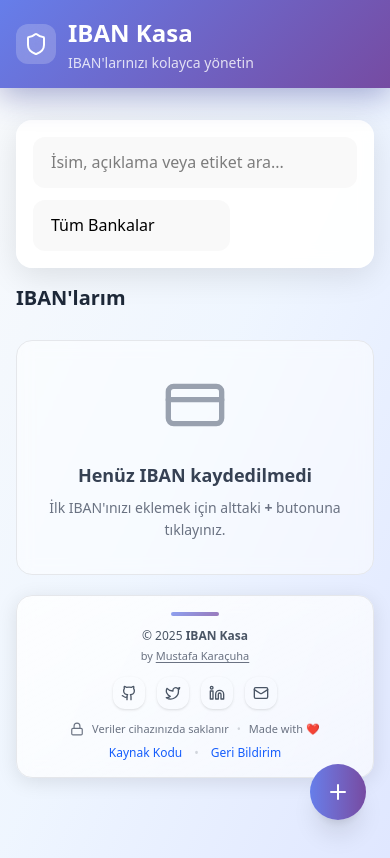
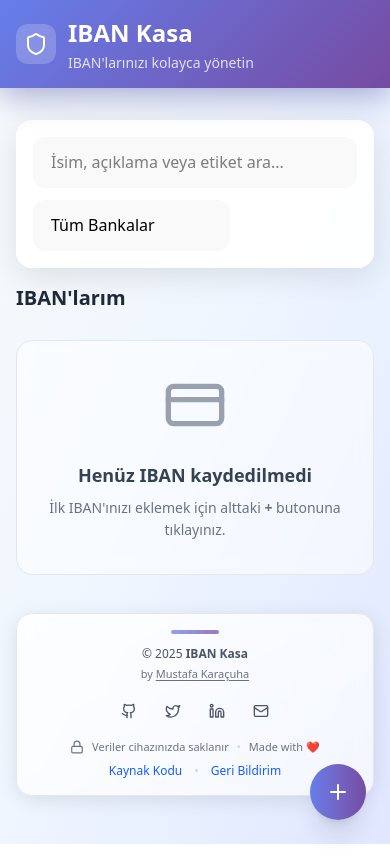
Before and after one commit to mustafakaracuha/KolayIBAN, a React (Vite) app: page / in a window 390 px wide. Built offline with nearby package versions, Linux system fonts and the light colour scheme.

Commit message:
update Footer.jsx

```diff
--- a/src/components/Footer.jsx
+++ b/src/components/Footer.jsx
@@ -2,7 +2,7 @@ import { Github, Twitter, Linkedin, Mail, Lock } from "lucide-react";
 
 function Footer() {
   return (
-    <footer className="md:hidden mt-2 pb-20 px-4">
+    <footer className="md:hidden mt-2 pb-12 px-4">
       <div className="bg-gradient-to-br from-white/80 to-white/60 dark:from-slate-800/80 dark:to-slate-800/60 backdrop-blur-sm border border-gray-200 dark:border-gray-700 rounded-2xl p-4 text-center shadow-soft">
         <div className="h-1 w-12 mx-auto bg-gradient-primary rounded-full mb-3 animate-pulse" />
         <p className="text-xs text-gray-600 dark:text-gray-300 mb-1">
@@ -16,7 +16,7 @@ function Footer() {
             href="https://github.com/mustafakaracuha"
             target="_blank"
             rel="noopener noreferrer"
-            className="p-2 text-gray-600 dark:text-gray-300 hover:text-gray-900 dark:hover:text-white hover:bg-gray-100/70 dark:hover:bg-white/10 rounded-xl transition-all duration-300 shadow-sm"
+            className="p-2 text-gray-600 dark:text-gray-300 hover:text-gray-900 dark:hover:text-white hover:bg-gray-100/70 dark:hover:bg-white/10 rounded-xl transition-all duration-300"
             title="GitHub"
           >
             <Github className="w-4 h-4" />
@@ -25,7 +25,7 @@ function Footer() {
             href="https://twitter.com/muskaracuha"
             target="_blank"
             rel="noopener noreferrer"
-            className="p-2 text-gray-600 dark:text-gray-300 hover:text-gray-900 dark:hover:text-white hover:bg-gray-100/70 dark:hover:bg-white/10 rounded-xl transition-all duration-300 shadow-sm"
+            className="p-2 text-gray-600 dark:text-gray-300 hover:text-gray-900 dark:hover:text-white hover:bg-gray-100/70 dark:hover:bg-white/10 rounded-xl transition-all duration-300"
             title="Twitter"
           >
             <Twitter className="w-4 h-4" />
@@ -34,14 +34,14 @@ function Footer() {
             href="https://linkedin.com/in/mustafakaracuha"
             target="_blank"
             rel="noopener noreferrer"
-            className="p-2 text-gray-600 dark:text-gray-300 hover:text-gray-900 dark:hover:text-white hover:bg-gray-100/70 dark:hover:bg-white/10 rounded-xl transition-all duration-300 shadow-sm"
+            className="p-2 text-gray-600 dark:text-gray-300 hover:text-gray-900 dark:hover:text-white hover:bg-gray-100/70 dark:hover:bg-white/10 rounded-xl transition-all duration-300"
             title="LinkedIn"
           >
             <Linkedin className="w-4 h-4" />
           </a>
           <a
             href="mailto:karacuhaa58@gmail.com"
-            className="p-2 text-gray-600 dark:text-gray-300 hover:text-gray-900 dark:hover:text-white hover:bg-gray-100/70 dark:hover:bg-white/10 rounded-xl transition-all duration-300 shadow-sm"
+            className="p-2 text-gray-600 dark:text-gray-300 hover:text-gray-900 dark:hover:text-white hover:bg-gray-100/70 dark:hover:bg-white/10 rounded-xl transition-all duration-300"
             title="E-posta"
           >
             <Mail className="w-4 h-4" />
```
